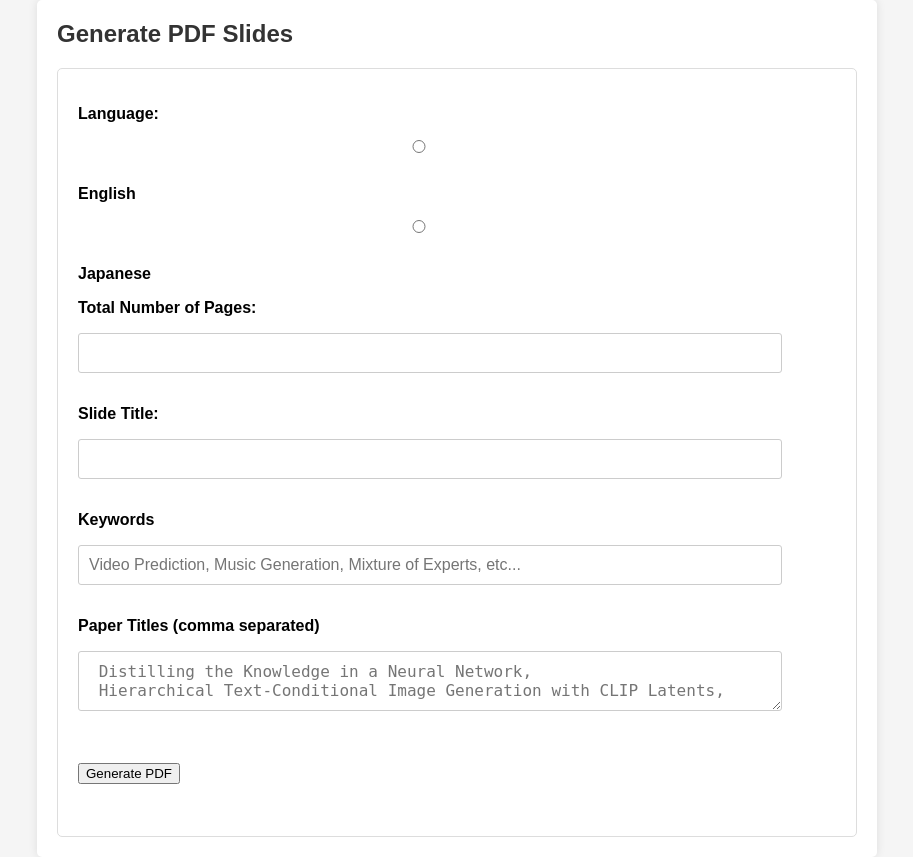
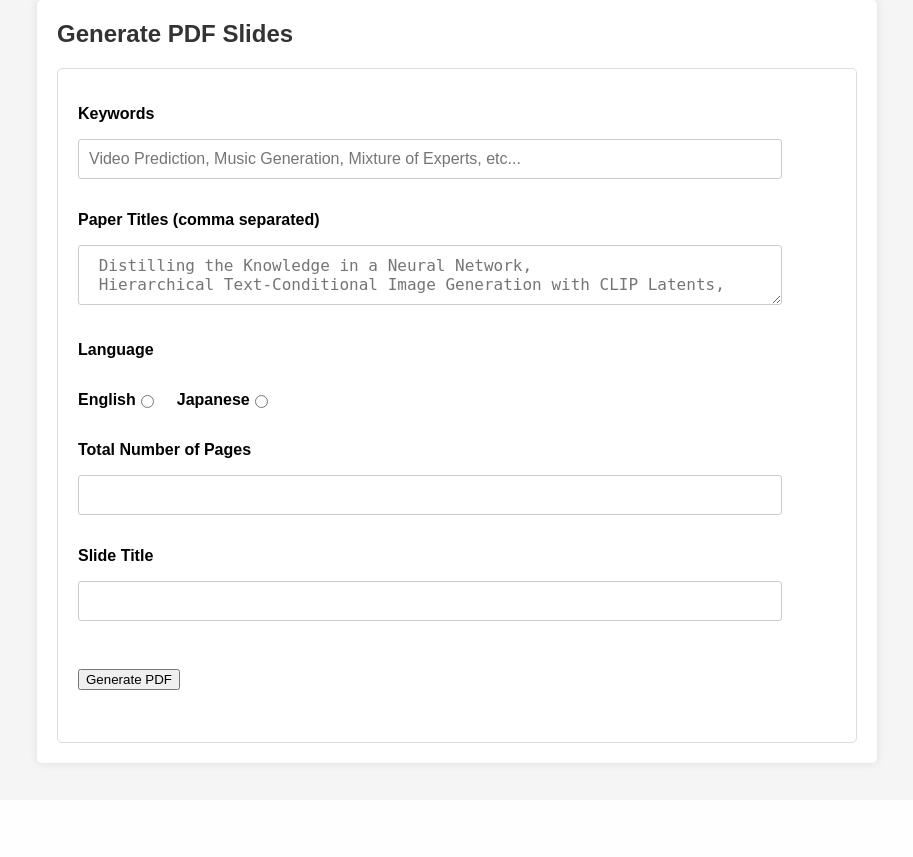
Before and after one commit to Hiromasa-H/survey_gpt, a Flask app: page / in a window 1280 px wide. Shown: the whole page, without its empty margins (183-1096 px from the left). After the commit the page ends 768 px from the top, so only its background shows below. Run offline with Flask 3, Linux system fonts and the light colour scheme.

Commit message:
prettified css

```diff
--- a/static/css/styles.css
+++ b/static/css/styles.css
@@ -41,7 +41,7 @@ form label {
 }
 
 /* Add some spacing for the new form elements */
-form input[type="radio"],
+/* form input[type="radio"], */
 form input[type="number"],
 form input[type="text"] {
     width: 90%;
@@ -53,6 +53,17 @@ form input[type="text"] {
     text-align: left; /* Align text within input fields to the left */
     resize: vertical;
     margin-bottom: 1rem; /* Adjust spacing between elements */
+}
+
+/* Style the radio buttons to be inline within .option */
+.options {
+    display: flex; /* Use flexbox to align items horizontally */
+}
+
+.option {
+    display: flex; /* Use flexbox to align items horizontally */
+    align-items: center; /* Center align items vertically */
+    margin-right: 20px; /* Add spacing between .option items */
 }
 
 form textarea {
--- a/templates/input_page.html
+++ b/templates/input_page.html
@@ -11,26 +11,35 @@
         <form method="post">
             {{ form.hidden_tag() }}
 
-            <!-- Language Selection -->
-            <label for="language">Language:</label>
-            <input type="radio" id="english" name="language" value="english">
-            <label for="english">English</label>
-            <input type="radio" id="japanese" name="language" value="japanese">
-            <label for="japanese">Japanese</label>
-
-            <!-- Total Number of Pages -->
-            <label for="total_pages">Total Number of Pages:</label>
-            <input type="number" id="total_pages" name="total_pages" min="1">
-
-            <!-- Title Input -->
-            <label for="title">Slide Title:</label>
-            <input type="text" id="title" name="title">
 
             <!-- Keywords and Paper Titles (your existing fields) -->
             <label>{{ form.keywords.label }}</label>
             <div>{{ form.keywords }}</div>
             <label>{{ form.paper_titles.label }}</label>
             <div>{{ form.paper_titles }}</div>
+
+
+
+            <!-- Language Selection -->
+            <!-- <div>{{form.language}}</div> -->
+            <label>{{ form.language.label }}</label>
+            <div class="options">
+                <div class="option">
+                    <label for="english">English</label><input type="radio" id="english" name="language" value="english">
+                </div>
+                <div class="option">
+                    <label for="japanese">Japanese</label><input type="radio" id="japanese" name="language" value="japanese">
+                </div>
+            </div>
+
+
+            <!-- Total Number of Pages -->
+            <label>{{ form.total_pages.label }}</label>
+            <div>{{form.total_pages}}</div>
+
+            <!-- Title Input -->
+            <label>{{ form.title.label }}</label>
+            <div>{{form.title}}</div>
 
             <div>{{ form.submit }}</div>
         </form>
```
